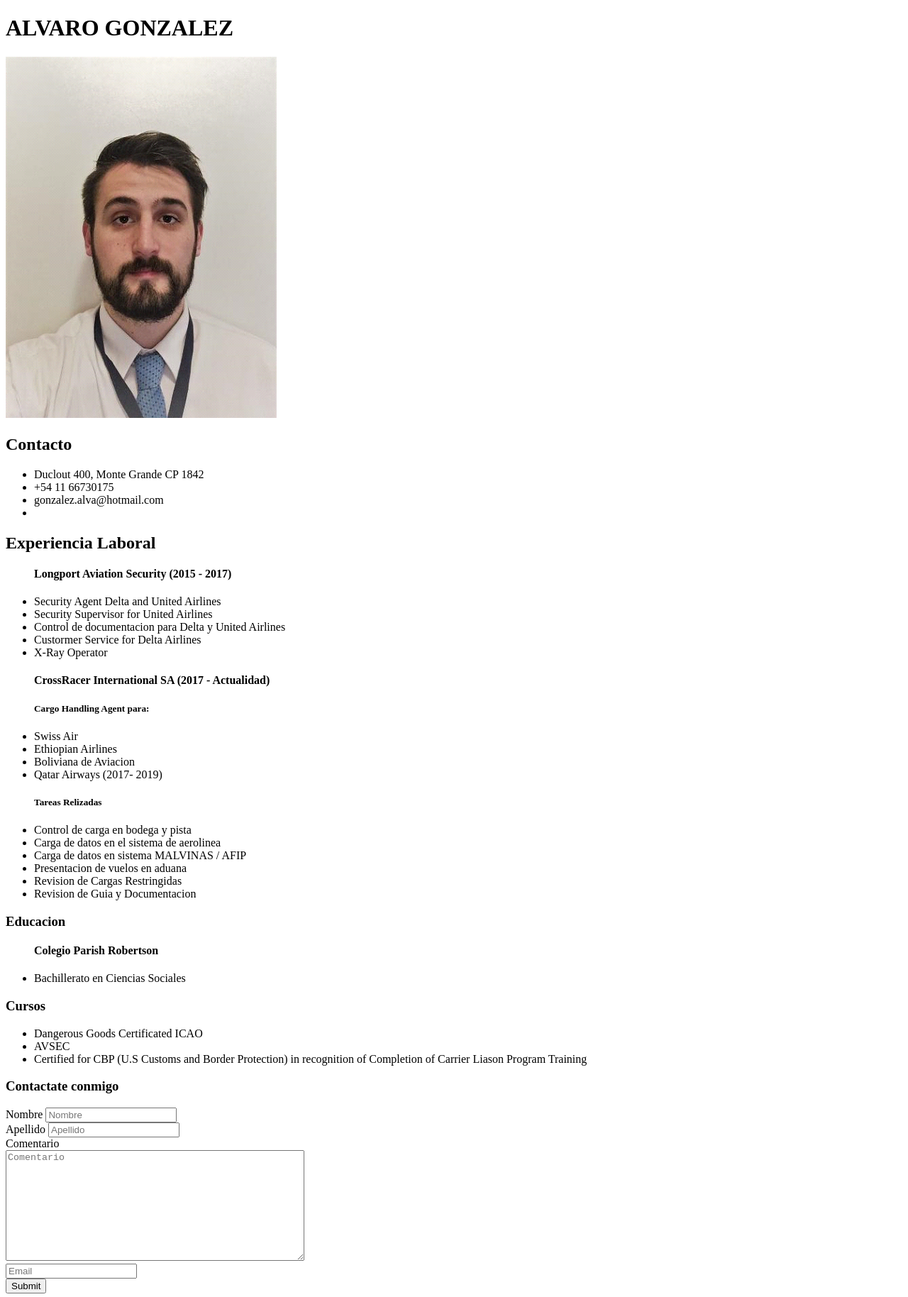
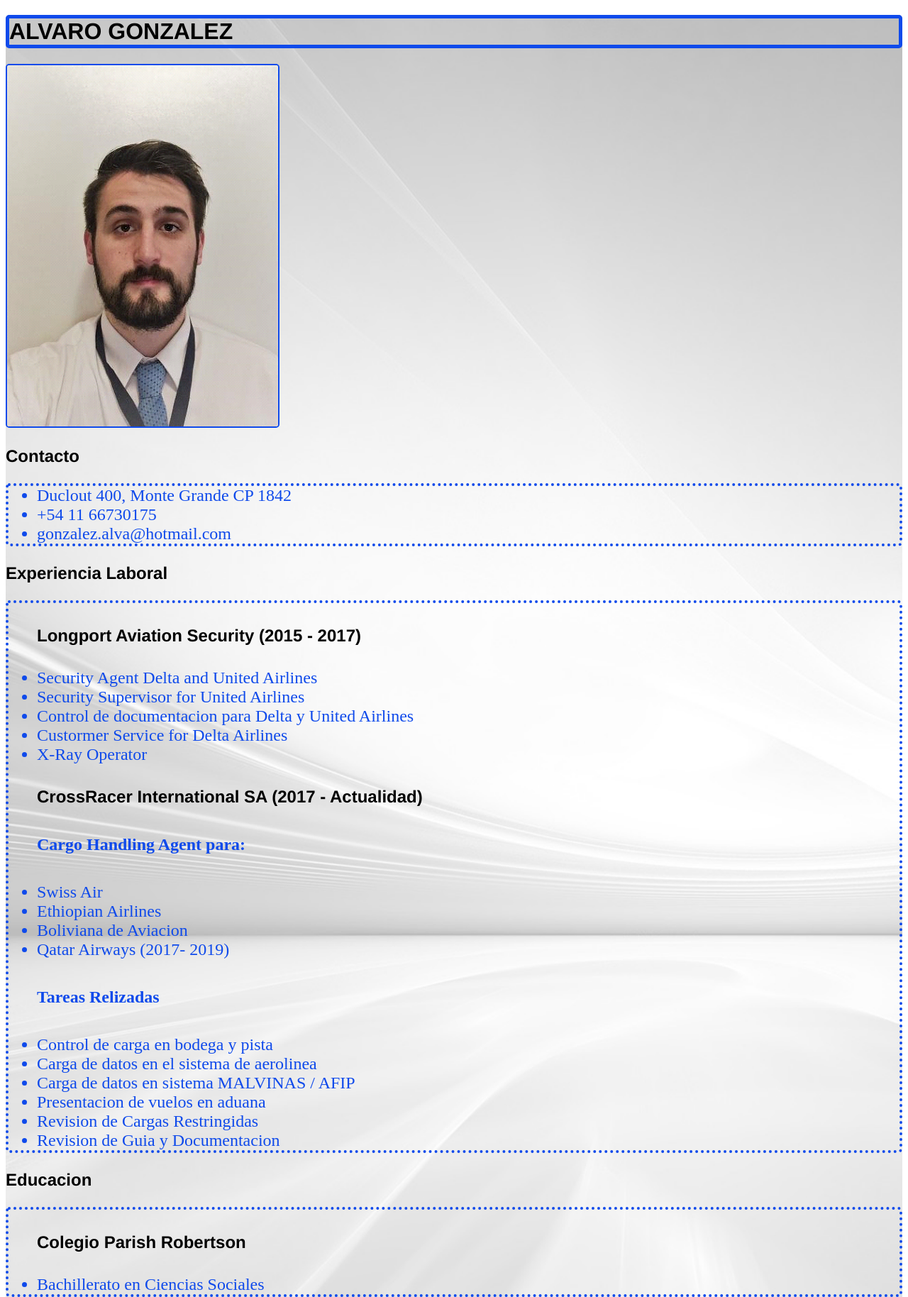
Before and after one commit to gonzalezalva/CursoUTN, a plain HTML site: page HTML/CV/INDEX.HTML in a window 1280 px wide. Shown: the top 1828 px of the page at 71% size. Drawn offline with Linux system fonts and the light colour scheme.

Commit message:
tarea css

```diff
--- a/HTML/CV/INDEX.HTML
+++ b/HTML/CV/INDEX.HTML
@@ -3,19 +3,21 @@
 <head>
     <meta charset="utf-8">
     <title>CV de Alvaro Gonzalez!!</title>
+    <link rel="stylesheet" href="style.css" >
 </head>
 <body>
-  <h1>ALVARO GONZALEZ</h1>
-  <img src="https://raw.githubusercontent.com/gonzalezalva/CursoUTN/master/cv.png" alt="imagen cv">
+    <div>
+  <h1 id="titulo">ALVARO GONZALEZ</h1>
+  <img id="foto" src="https://raw.githubusercontent.com/gonzalezalva/CursoUTN/master/cv.png" alt="imagen cv">
   <h2>Contacto </h2>
    <ul>
     <li>Duclout 400, Monte Grande CP 1842</li>
     <li> +54 11 66730175</li>
-    <li>gonzalez.alva@hotmail.com</li>
-    <li><a href=""></a></li>
+    <li >gonzalez.alva@hotmail.com</li>
+
    </ul>
    <h2>Experiencia Laboral</h2>
-   <ul><h4>Longport Aviation Security (2015 - 2017)</h4>
+   <ul id="experiencia"><h4>Longport Aviation Security (2015 - 2017)</h4>
     <li>Security Agent Delta and United Airlines</li>
     <li>Security Supervisor for United Airlines</li>
     <li>Control de documentacion para Delta y United
@@ -64,25 +66,11 @@
         </li>
 
 </ul>
-<h3>Contactate conmigo</h3>
-<form action="/formulario">
-    <label for="nombre">Nombre</label>
-    <input type="text" id="nombre" name="nombre" placeholder="Nombre"/>
-    <br>
-    <label for="Apeliido">Apellido</label>
-    <input type="text" id="Apellido" name="Apellido" placeholder="Apellido"/>
-<br>
+<h3>Contactate conmigo
+    <a target="_blank" href="formulario.html">Click aqui</a>
+</h3>
 
-<label for="Comentario">Comentario</label>
-<br>
-<textarea placeholder="Comentario" name="Comentario" id="Comentario" cols="50" rows="10"></textarea>
-<label for="Comentario"></label>
-<br>
-<input type="email" id="Email" name="Email" placeholder="Email"/>
-<br>
-<input type="submit">
-
-</form>
+</div>
 </body>
 
 </html>
--- /dev/null
+++ b/HTML/CV/style.css
@@ -0,0 +1,50 @@
+
+#titulo {
+    font-size: xx-large;
+    color: black;
+    font-family: 'Franklin Gothic Medium', 'Arial Narrow', Arial, sans-serif;
+}
+
+div h2, div h3, div h4 {
+    color: black;
+    font-family: 'Franklin Gothic Medium', 'Arial Narrow', Arial, sans-serif;
+}
+*{font-size: 24px;
+    color: rgb(15, 74, 235);}
+    /* esto es un comentario*/
+#titulo {
+    border: 5px rgb(15, 74, 235) solid;
+    border-radius: 5px;
+    border-width: 5px;
+ }
+ul  {
+    border-style: dotted;
+    border-color: rgb(15, 74, 235);
+    border-radius: 5px;
+    border-width: 4px;
+
+ }
+#formulario {
+    border-style: groove;
+    border-color: rgb(15, 74, 235)k;
+    border-radius: 5px;
+    border-width: 2px;
+ }
+ #formulario {
+    background-image: url(fondo-blanco.jpg);
+    background-size: cover;
+    border-radius: 5px;
+    border-width: 2px;
+ }
+
+div {
+    background-image: url(fondo-blanco.jpg);
+    background-size: cover;
+    border-radius: 5px;
+    border-width: 2px;
+ }
+ #foto {
+    border: 5px rgb(15, 74, 235) solid;
+    border-radius: 5px;
+    border-width: 2px;
+ }
```
Also changed, not shown: HTML/CV/formulario.html (+7 -3 lines), HTML/CV/fondo-blanco.jpg (added).
